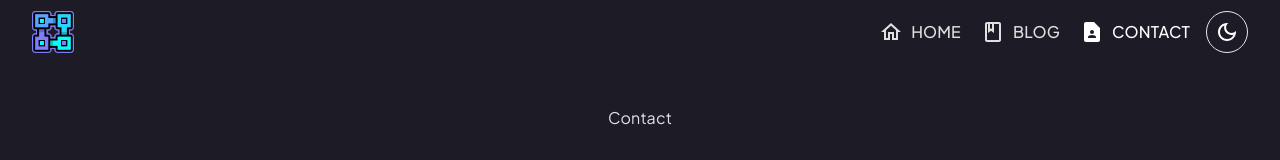
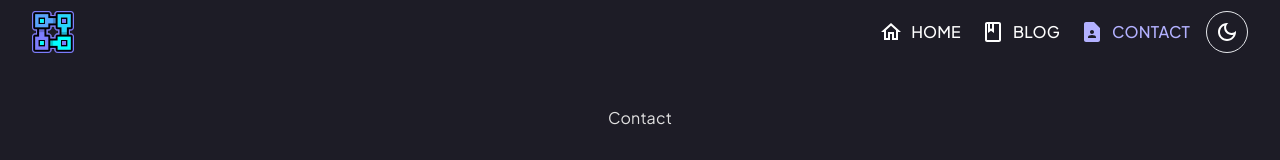
Before and after one commit to Elder-Meyer/personal-portfolio, a React (Vite) app: page /contact in a window 1280 px wide. Shown: the top 160 px of the page. Built offline with nearby package versions, Linux system fonts and the light colour scheme.

Commit message:
2.7.111 Update color inherit bg -- components

```diff
--- a/src/components/layout/navbar/DrawerAppBar.jsx
+++ b/src/components/layout/navbar/DrawerAppBar.jsx
@@ -67,7 +67,7 @@ export const DrawerAppBar = (props) => {
   return (
     <Box sx={{ display: 'flex' }}>
       <ElevationScroll {...props}>
-        <AppBar color='primary' sx={{backgroundColor: theme.palette.background.default }}>
+        <AppBar position='fixed' sx={{backgroundColor: theme.palette.mode === "dark" ? "background.default" : "primary" }}>
           <Container maxWidth="xl">
             <Toolbar sx={{justifyContent: "space-between", mx:-2 }}>
               <Box>
@@ -99,8 +99,8 @@ export const DrawerAppBar = (props) => {
                       mr: 1,
                       fontSize: 16,
                       display: 'flex',
-                      color: 'text.secondary', // Color por defecto para enlaces inactivos
-                      '&.active': { color: 'text.primary' },
+                      color: "inherit",
+                      '&.active': { color: theme.palette.mode === 'dark' ? 'primary.main' : "background.default" },
                     }}
                     component={NavLink}
                     to={item.path}
```
